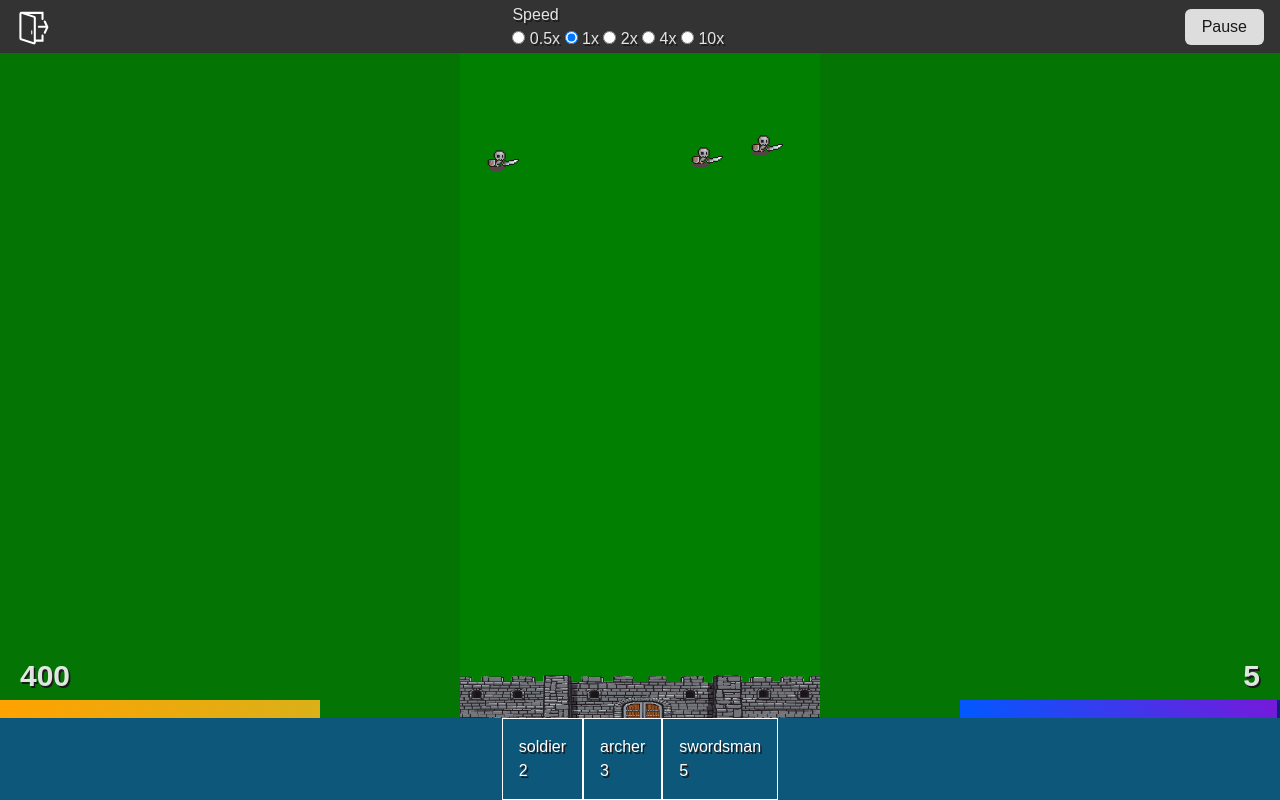
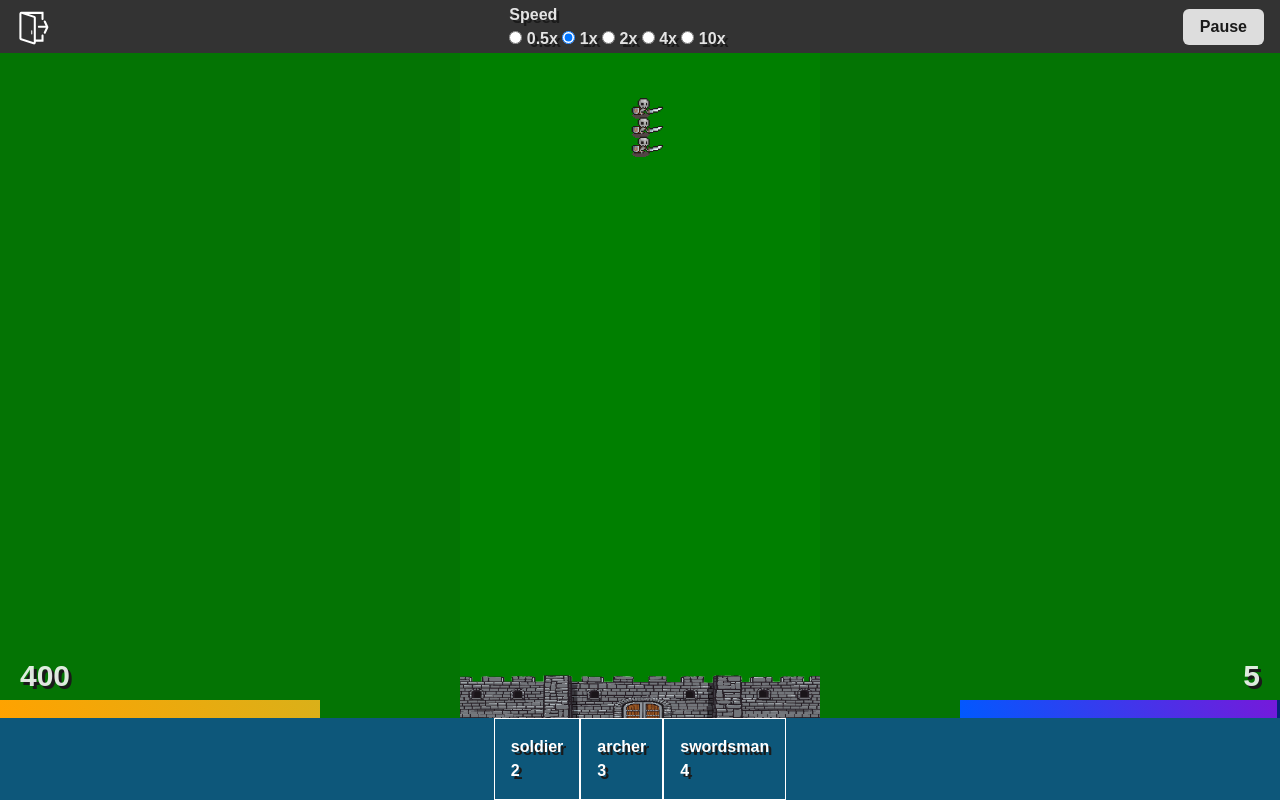
Before and after one commit to mrChernicharo/kingdom-defense, a website built with Vite: page src/html/game.html in a window 1280 px wide. Built offline with nearby package versions, Linux system fonts and the light colour scheme; a web font is replaced by a local one.

Commit message:
checkpoint ok

```diff
--- a/src/core/game.ts
+++ b/src/core/game.ts
@@ -68,29 +68,30 @@ export class Game {
         Clock.togglePause();
         const isPlaying = !Clock.isPaused;
         DOM.playBtn.textContent = !isPlaying ? "Play" : "Pause";
+        // console.log("toggle is playing", { waveFinished: this.waveManager.waveFinished, isPlaying });
 
         if (isPlaying) {
             if (!DOM.pauseMenuScreen.classList.contains("hidden")) {
+                // game resumed
                 DOM.pauseMenuScreen.classList.add("hidden");
             }
+
             this.tick();
         } else {
-            // setTimeout(() => {
-            if (Game.castle.isAlive() && !this.waveManager.isWaveBonusScreenEnabled) {
+            if (Game.castle.isDead() || this.waveManager.waveFinished) {
+                DOM.pauseMenuScreen.classList.add("hidden");
+            } else {
+                // simple pause
                 DOM.pauseMenuScreen.classList.remove("hidden");
                 DOM.bonusCardsList.innerHTML = "";
                 DOM.waveDisplay.textContent = `wave ${Number(this.waveManager.waveIdx) + 1}`;
-
                 PlayerStats.bonusCards.forEach((card) => {
                     const li = document.createElement("li");
                     li.onclick = () => console.log(card);
                     li.innerHTML = DOM.renderBonusCard(card);
                     DOM.bonusCardsList.appendChild(li);
                 });
-            } else {
-                DOM.pauseMenuScreen.classList.add("hidden");
             }
-            // }, 0);
         }
     }
 
@@ -146,6 +147,7 @@ export class Game {
             setTimeout(() => {
                 this.toggleIsPlaying();
                 this.waveManager.toggleWaveBonusScreen();
+                console.log("==== WAVE ENDED ====");
             }, 2000);
         }
 
--- a/src/lib/constants.ts
+++ b/src/lib/constants.ts
@@ -21,8 +21,8 @@ export const finishLinesYpos = {
 export const unitCosts = {
     soldier: 2,
     archer: 3,
-    swordsman: 5,
-    orc: 4,
+    swordsman: 4,
+    orc: 3,
     skeleton: 2,
     "skeleton-archer": 3,
 };
--- a/src/lib/levels.ts
+++ b/src/lib/levels.ts
@@ -12,6 +12,26 @@ export type Level = {
 };
 
 export const LEVELS: Level[] = [
+    {
+        name: "training",
+        bgColor: "#007f00",
+        waves: [
+            [
+                [Skeleton, CANVAS_WIDTH / 2, -75],
+                [Skeleton, CANVAS_WIDTH / 2, -45],
+                [Skeleton, CANVAS_WIDTH / 2, -15],
+            ],
+            [
+                [Skeleton, CANVAS_WIDTH / 2, -75],
+                [Skeleton, CANVAS_WIDTH / 2, -60],
+                [Skeleton, CANVAS_WIDTH / 2, -45],
+                [Skeleton, CANVAS_WIDTH / 2, -30],
+                [Skeleton, CANVAS_WIDTH / 2, -15],
+                [Skeleton, CANVAS_WIDTH / 2, 15],
+            ],
+        ],
+    },
+
     {
         name: "forest 01",
         bgColor: "#007f00",
--- a/src/style.css
+++ b/src/style.css
@@ -307,7 +307,7 @@ small {
     /* background-color: #370a58; */
     /* background-color: #242424; */
     background-color: rgb(4, 116, 4);
-    text-shadow: 0.1em 0.1em #1a1a1a;
+    text-shadow: var(--s2) var(--s2) #1a1a1a;
 
     font-synthesis: none;
     text-rendering: optimizeLegibility;
@@ -317,6 +317,7 @@ small {
 
 * {
     box-sizing: border-box;
+    font-weight: bold;
     padding: 0;
     margin: 0;
 }
@@ -378,6 +379,7 @@ button {
     background-color: #ddd;
     cursor: pointer;
     transition: border-color 0.25s;
+    text-shadow: var(--s1) var(--s1) #dddddd;
 }
 button:hover {
     background-color: #888;
```
